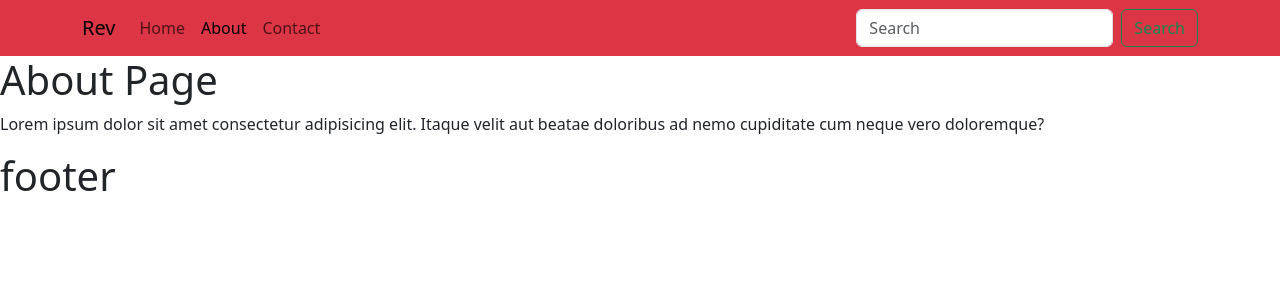
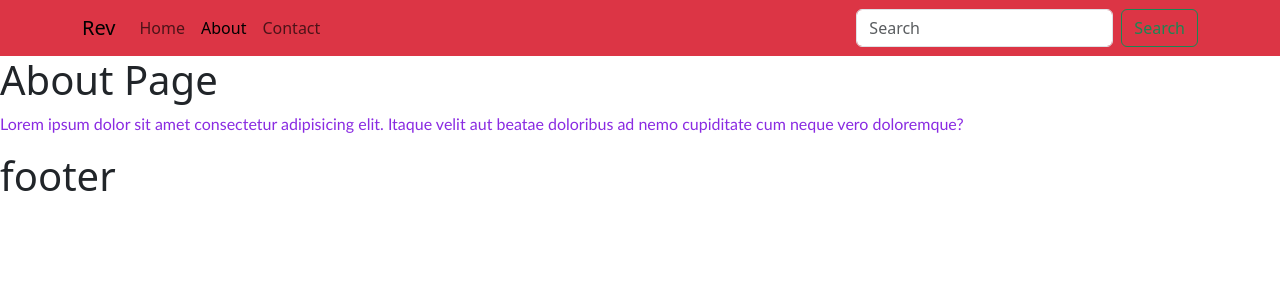
Before and after one commit to Nouh1408/React-Rev, a React (Vite) app: page /about in a window 1280 px wide. Shown: the top 300 px of the page. Built offline with nearby package versions, Linux system fonts and the light colour scheme.

Commit message:
testing styles module

```diff
--- a/src/Components/About/About.jsx
+++ b/src/Components/About/About.jsx
@@ -1,10 +1,10 @@
 import React from 'react'
-
+import AboutStyle from './About.module.css'
 export default function About() {
   return (
     <div>
       <h1>About Page</h1>
-      <p>Lorem ipsum dolor sit amet consectetur adipisicing elit. Itaque velit aut beatae doloribus ad nemo cupiditate cum neque vero doloremque?</p>
+      <p className={`${AboutStyle.color} ${AboutStyle.font}`}>Lorem ipsum dolor sit amet consectetur adipisicing elit. Itaque velit aut beatae doloribus ad nemo cupiditate cum neque vero doloremque?</p>
     </div>
   )
 }
--- /dev/null
+++ b/src/Components/About/About.module.css
@@ -0,0 +1,6 @@
+.color{
+    color: blueviolet;
+}
+.font{
+    font-family: 'Trebuchet MS', 'Lucida Sans Unicode', 'Lucida Grande', 'Lucida Sans', Arial, sans-serif;
+}
--- a/src/Components/Home/Home.jsx
+++ b/src/Components/Home/Home.jsx
@@ -3,6 +3,8 @@ import React, { useState, useEffect } from "react";
 export default function Home() {
   const [count, setCounter] = useState(0);
   const [showCard, setShowcard] = useState(false);
+
+
   function changeCounter() {
     setCounter(count + 1);
   }
@@ -24,8 +26,8 @@ useEffect(()=>{
 return (
     <div className="bg-light">
       <h1>Home Page</h1>
-      <p className={count > 5 ? `bg-danger` : `bg-info`}>count: {count}</p>
-      <button className="btn btn-outline-info" onClick={changeCounter}>click to increment</button>
+      <p className={count > 5 ? `bg-danger w-50` : `bg-info`}>count: {count}</p>
+      <button className="btn btn-outline-danger" onClick={changeCounter}>click to increment</button>
 
     </div>
   );
--- a/src/main.jsx
+++ b/src/main.jsx
@@ -2,6 +2,8 @@ import { StrictMode } from 'react'
 import { createRoot } from 'react-dom/client'
 import App from './App.jsx'
 import "../node_modules/bootstrap/dist/css/bootstrap.min.css"
+//global style
+import '../src/index.css'
 import '@fortawesome/fontawesome-free'
 
 createRoot(document.getElementById('root')).render(
```
Also changed, not shown: src/App.jsx (+3 -5 lines), src/index.css (added).
